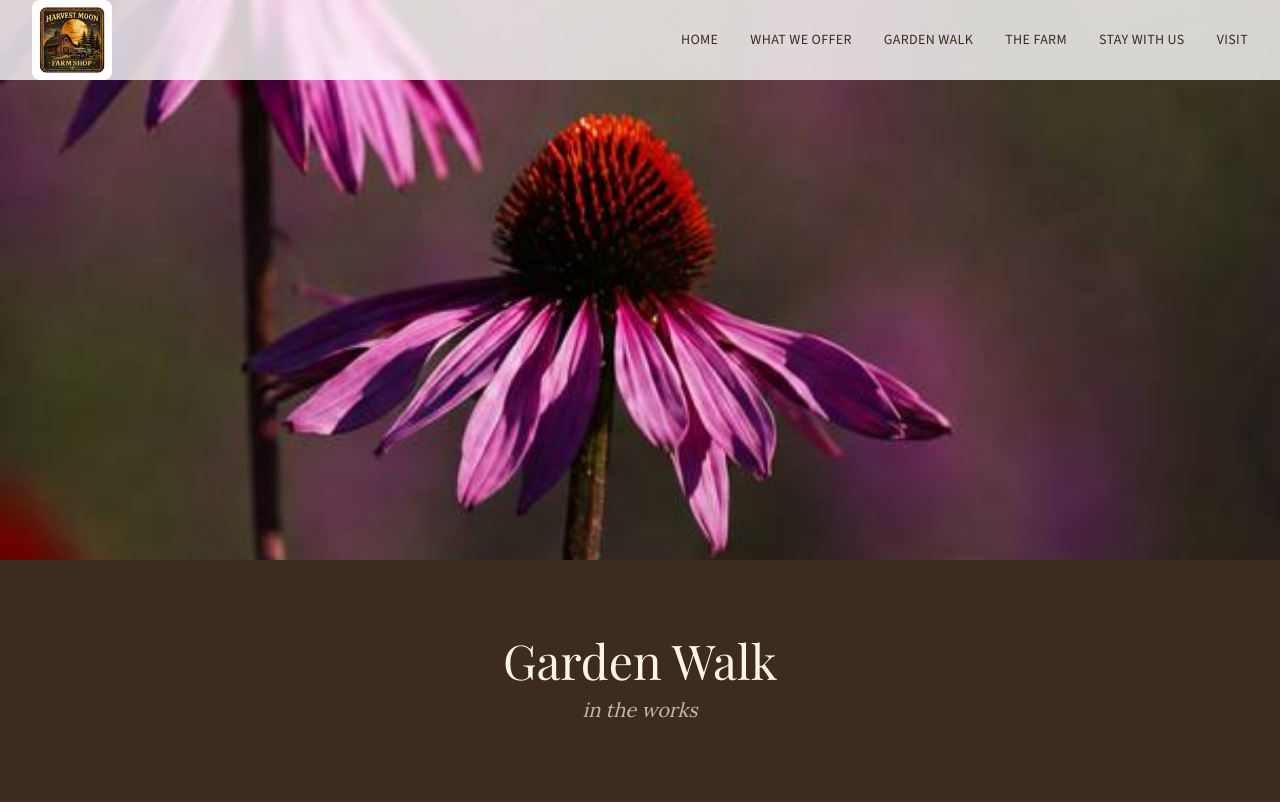
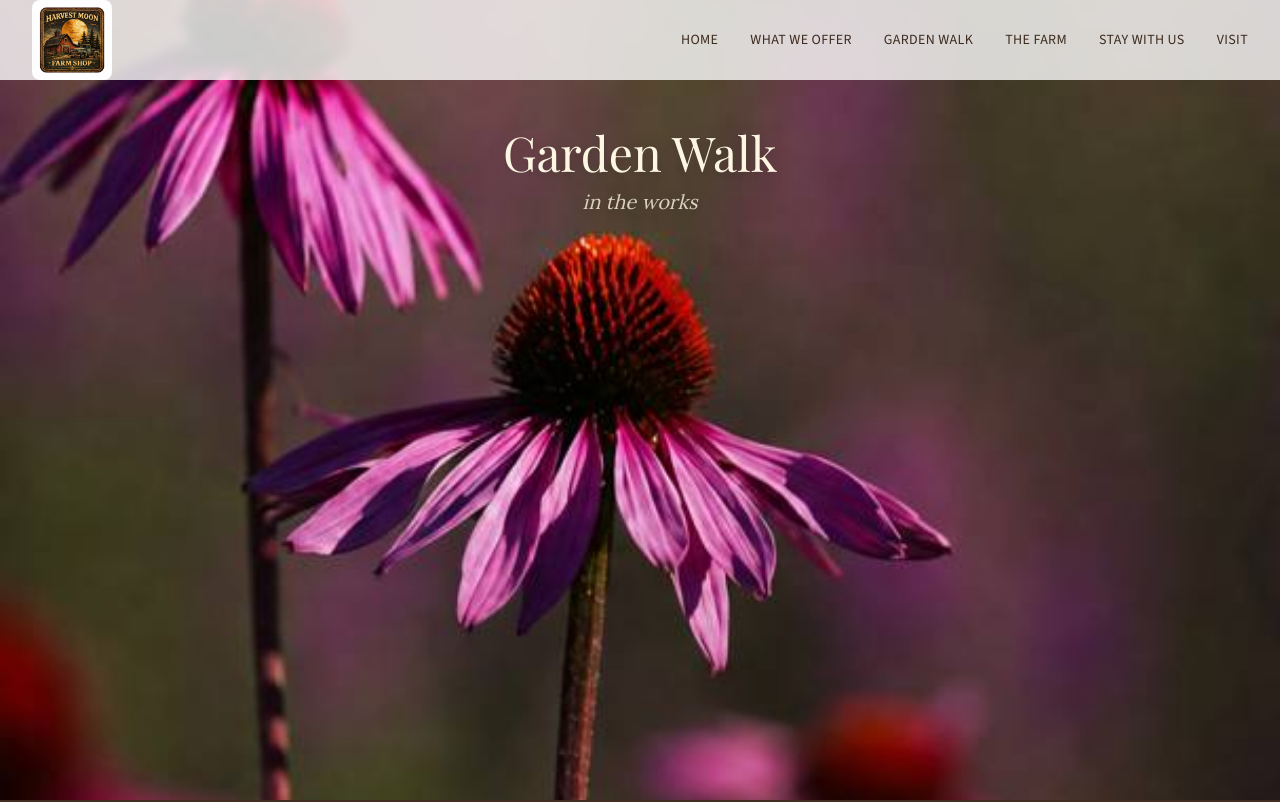
Before and after one commit to Sherryfarmshop/harvest-moon-website, a Next.js app: page /garden-walk in a window 1280 px wide. Shown: the top 802 px of the page. Built offline with nearby package versions, Linux system fonts and the light colour scheme; a web font is replaced by a local one.

Commit message:
Move text to top blank space above flowers

```diff
--- a/src/app/garden-walk/page.tsx
+++ b/src/app/garden-walk/page.tsx
@@ -6,8 +6,7 @@ export default function GardenWalk() {
   return (
     <main>
       <Navbar />
-      <section className="relative min-h-screen flex flex-col">
-        <div className="relative w-full h-[60vh] sm:h-[70vh]">
+      <section className="relative min-h-screen overflow-hidden">
         <Image
           src="/images/garden-walk.jpg"
           alt="Garden Walk"
@@ -15,16 +14,13 @@ export default function GardenWalk() {
           className="object-cover"
           priority
         />
-        </div>
-        <div className="flex-1 flex items-center justify-center bg-dark-text px-6 py-12">
-          <div className="text-center">
-            <h1 className="font-playfair text-4xl sm:text-5xl text-cream mb-3">
+        <div className="relative z-10 pt-24 sm:pt-32 text-center px-6">
+          <h1 className="font-playfair text-4xl sm:text-5xl text-cream drop-shadow-lg mb-3">
             Garden Walk
           </h1>
-            <p className="font-lora text-lg sm:text-xl text-cream/70 italic">
+          <p className="font-lora text-lg sm:text-xl text-cream/80 drop-shadow-md italic">
             in the works
           </p>
-          </div>
         </div>
       </section>
       <Footer />
```
Lines whose indentation alone changed are shown as unchanged.
